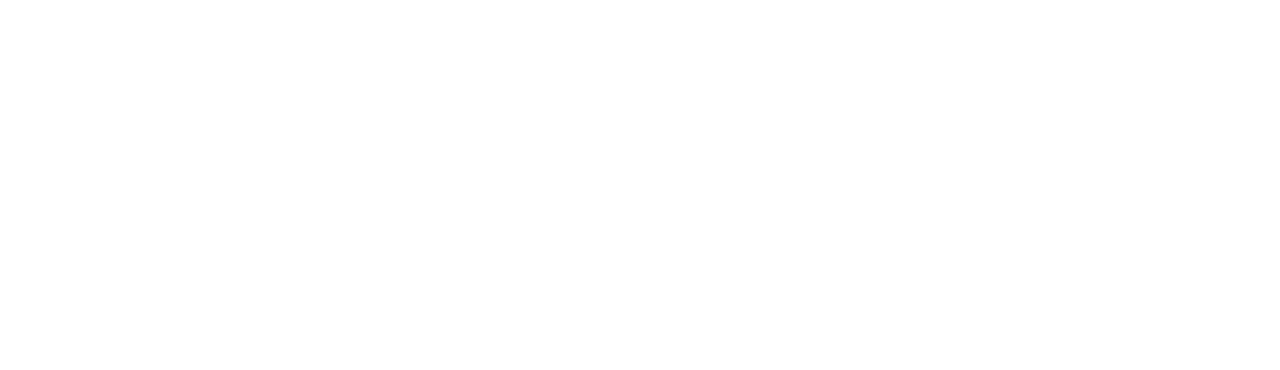
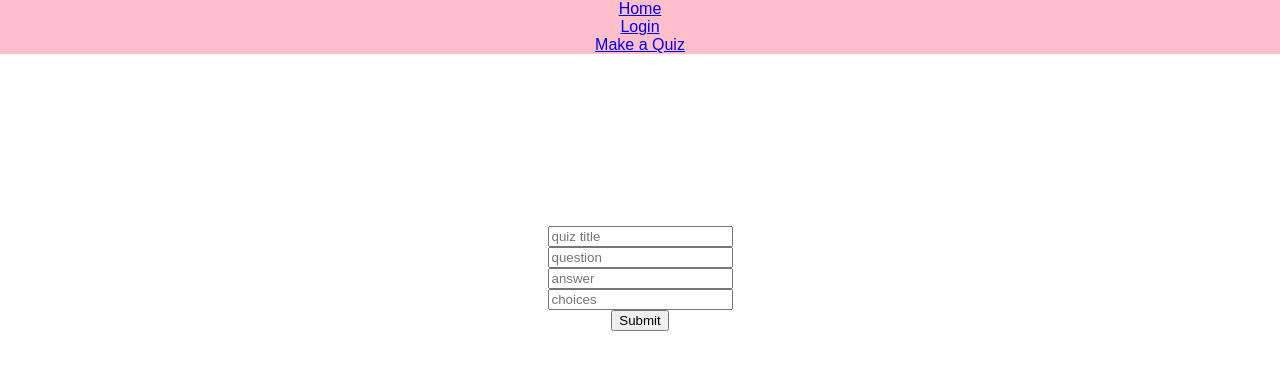
Before and after one commit to 7-2-a/group-project, a React (Create React App) app in the folder client/: page /MakeQuiz in a window 1280 px wide. Shown: the top 370 px of the page. Built offline with nearby package versions, Linux system fonts and the light colour scheme; a web font is replaced by a local one.

Commit message:
resolves #1
React form to make a quiz- additional questions to come

```diff
--- a/client/package.json
+++ b/client/package.json
@@ -7,7 +7,8 @@
     "react": "^16.4.0",
     "react-dom": "^16.4.0",
     "react-router-dom": "^4.3.1",
-    "react-scripts": "1.1.4"
+    "react-scripts": "1.1.4",
+    "reactjs-popup": "^1.1.1"
   },
   "scripts": {
     "start": "react-scripts start",
--- a/client/public/index.html
+++ b/client/public/index.html
@@ -24,7 +24,6 @@
   </head>
   <body>
     <noscript>
-      You need to enable JavaScript to run this app.
     </noscript>
     <div id="root"></div>
 
--- a/client/src/components/Navbar.css
+++ b/client/src/components/Navbar.css
@@ -13,3 +13,7 @@
   font: 220px 'Sansita One';
   text-shadow: 3px 3px 0px #393D48, 6px 6px 0px #5c5f72;
 }
+.MakeQuiz{
+  text-align: center;
+  font-size: 20px;
+}
--- a/client/src/components/Navbar.js
+++ b/client/src/components/Navbar.js
@@ -6,6 +6,7 @@
   <ul className="Navbar">
     <li><a href="/">Home</a></li>
     <li><a href="/Login">Login</a></li>
+    <li><a href="/MakeQuiz">Make a Quiz</a></li>
   </ul>
   <h1 className="Title">{title}</h1>
   </div>
--- /dev/null
+++ b/client/src/components/QuizForm.css
@@ -0,0 +1,5 @@
+.form{
+  text-align: center;
+  color: purple;
+  padding: 25px;
+}
--- /dev/null
+++ b/client/src/components/QuizForm.js
@@ -0,0 +1,49 @@
+import React, {Component} from "react";
+import "./QuizForm.css";
+
+class QuizForm extends Component{
+  state = {
+    title: '',
+    question: '',
+    answer: '',
+    choices: '',
+  }
+
+  change = e => {
+    this.setState({
+      [e.target.name]: e.target.value
+    });
+  };
+
+  onSubmit = e => {
+    e.preventDefault();
+    this.props.onSubmit(this.state);
+    this.setState({
+      title: '',
+      question: '',
+      answer:'',
+      choices:''
+   });
+   this.props.onChange({
+     title: '',
+     question: '',
+     answer:'',
+     choices:''
+   });
+ };
+
+  render(){
+    return(
+      <form  className="form">
+        <input name="title" placeholder="quiz title" value={this.state.title} onChange={e => this.change(e)}/><br/>
+        <input name="question" placeholder="question" value={this.state.question} onChange={e => this.change(e)}/><br/>
+        <input name="answer" placeholder="answer" value={this.state.answer} onChange={e => this.change(e)}/><br/>
+        <input name="choices" placeholder="choices" value={this.state.choices} onChange={e => this.change(e)}/><br/>
+        <button onClick={e => this.onSubmit(e) }>Submit</button><br/>
+      </form>
+
+    );
+  }
+}
+
+export default QuizForm;
--- a/client/src/components/QuizList.js
+++ b/client/src/components/QuizList.js
@@ -8,7 +8,7 @@
   <div className="QuizList">
   <div id="QuizName">Name </div>
   <div id="QuizDescription">Description </div>
-  <div id="QuizLink">Take quiz </div>
+  <div id="QuizLink" >Take quiz </div>
 </div>
   </div>
 )
--- a/client/src/index.js
+++ b/client/src/index.js
@@ -2,15 +2,17 @@
 import ReactDOM from 'react-dom';
 import Home from './views/Home';
 import Login from './views/Login';
+import MakeQuiz from './views/MakeQuiz';
 import './index.css';
 import registerServiceWorker from './registerServiceWorker';
-import { BrowserRouter as Router, Route, Link } from "react-router-dom";
+import { BrowserRouter as Router, Route} from "react-router-dom";
 
 const Index = () => (
   <Router>
     <div>
       <Route exact path="/" component={Home} />
       <Route path="/Login" component={Login} />
+      <Route path="/MakeQuiz" component={MakeQuiz} />
     </div>
   </Router>
 )
--- a/client/src/views/Home.js
+++ b/client/src/views/Home.js
@@ -6,6 +6,7 @@
 const Home = () => (
   <div>
     <Navbar title="Quiz-U" />
+    <h3 className="MakeQuiz"><a href="/MakeQuiz">Make a Quiz</a></h3>
 
     <QuizList />
   </div>
--- /dev/null
+++ b/client/src/views/MakeQuiz.js
@@ -0,0 +1,12 @@
+import React from "react";
+import Navbar from "../components/Navbar";
+import QuizForm from "../components/QuizForm";
+
+const MakeQuiz = () => (
+  <div>
+  <Navbar  />
+    <QuizForm />
+  </div>
+)
+
+export default MakeQuiz;
```
Also changed, not shown: client/src/views/MakeQuiz.css (added), 1 other file (tests, documents, lock files or other folders).
